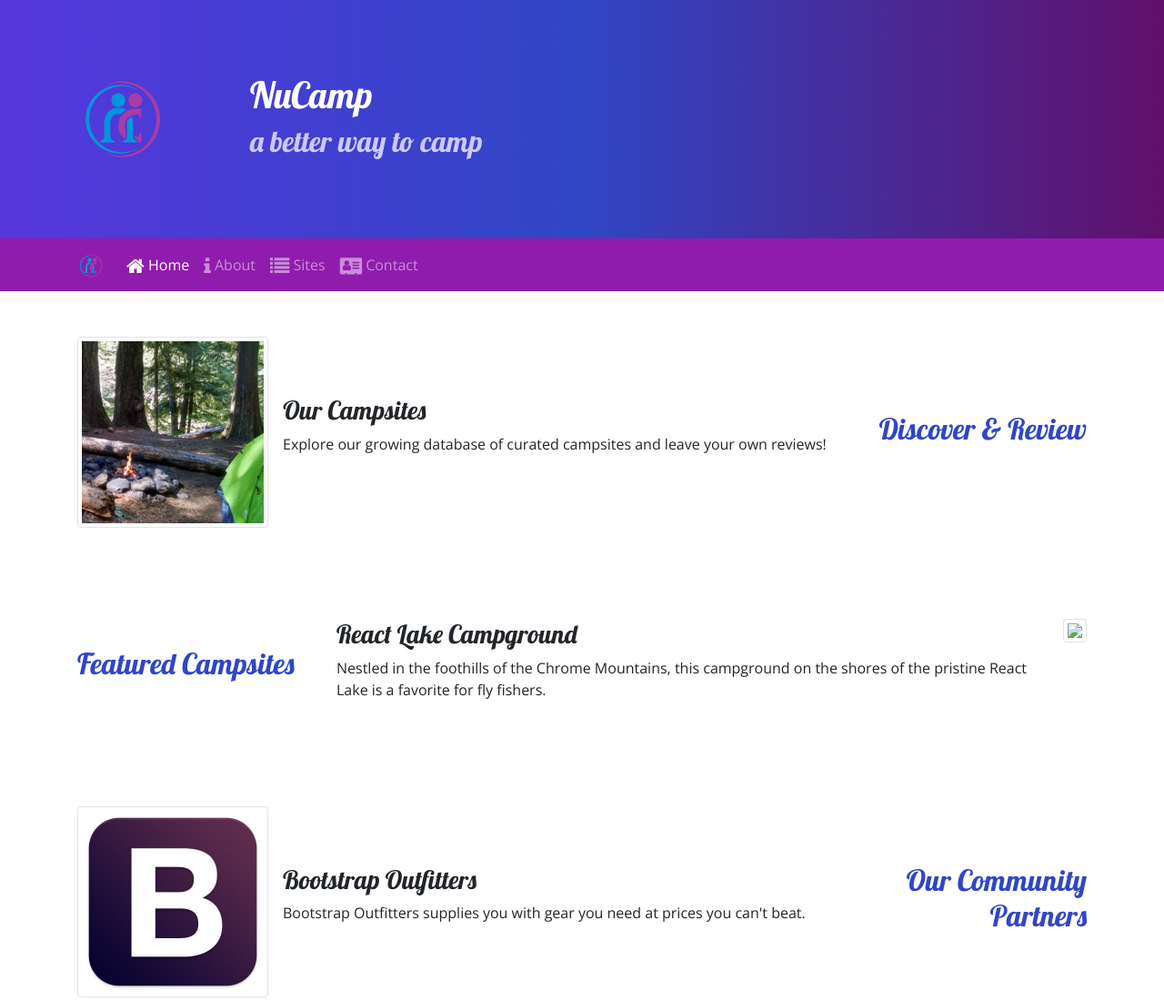
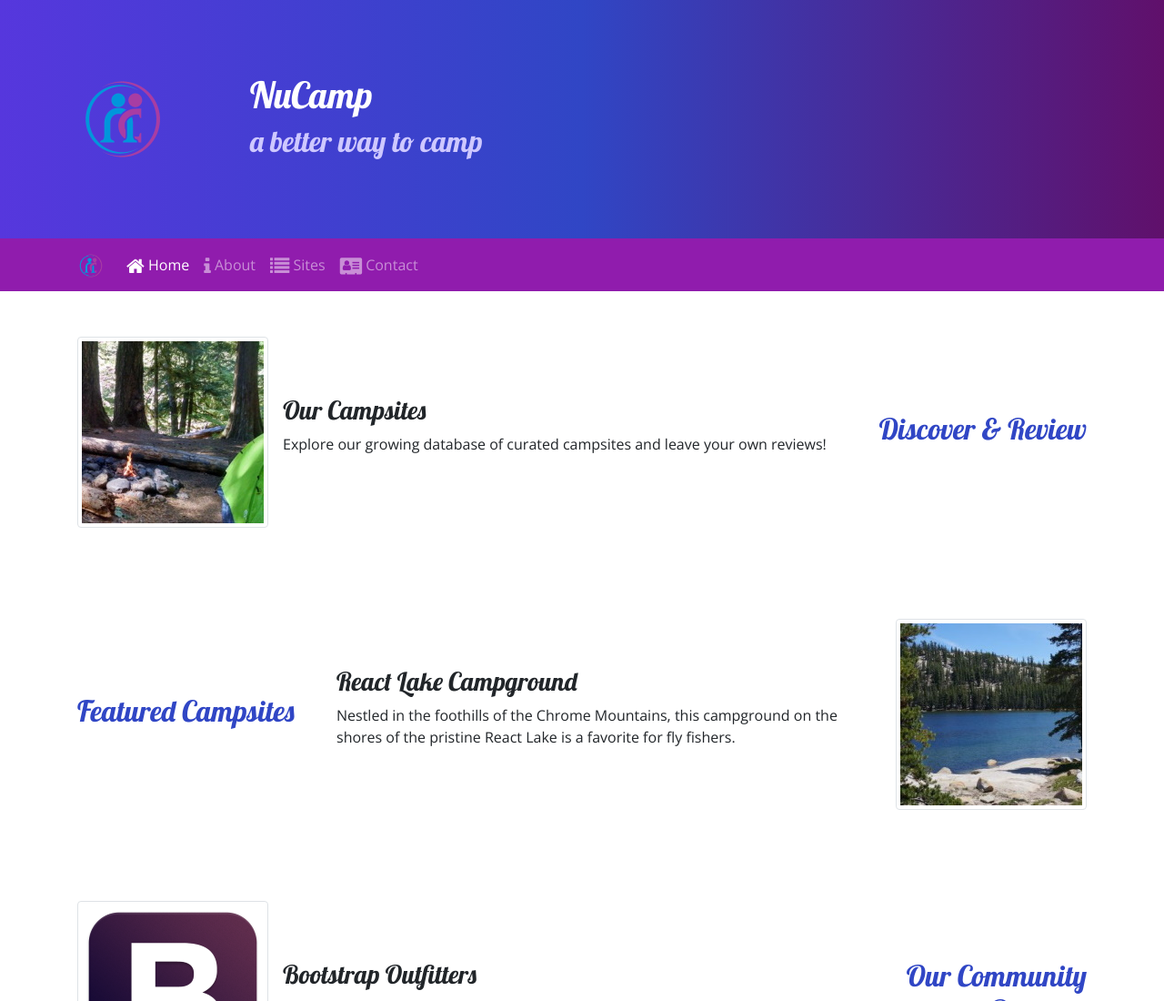
Before and after one commit to shwangbo80/nucampsite, a website: page index.html in a window 1280 px wide. Shown: the top 1100 px of the page at 91% size. Drawn offline with nearby package versions, Linux system fonts and the light colour scheme; the site is published under a folder, as on GitHub Pages, so addresses that start at the root find nothing.

Commit message:
fixed lake thumbnail link

```diff
--- a/index.html
+++ b/index.html
@@ -97,7 +97,7 @@
                             favorite for fly fishers.
                         </p>
                     </div>
-                    <img class="d-flex ml-3 img-thumbnail" src="/img/react-lake-thumb.jpg">
+                    <img class="d-flex ml-3 img-thumbnail" src="./img/react-lake-thumb.jpg">
                 </div>
             </div>
         </div>
```
